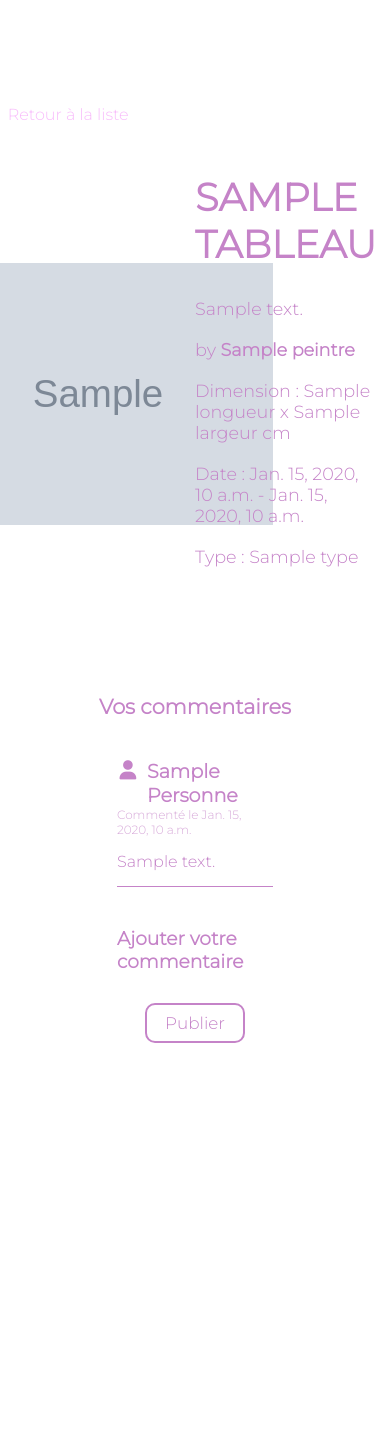
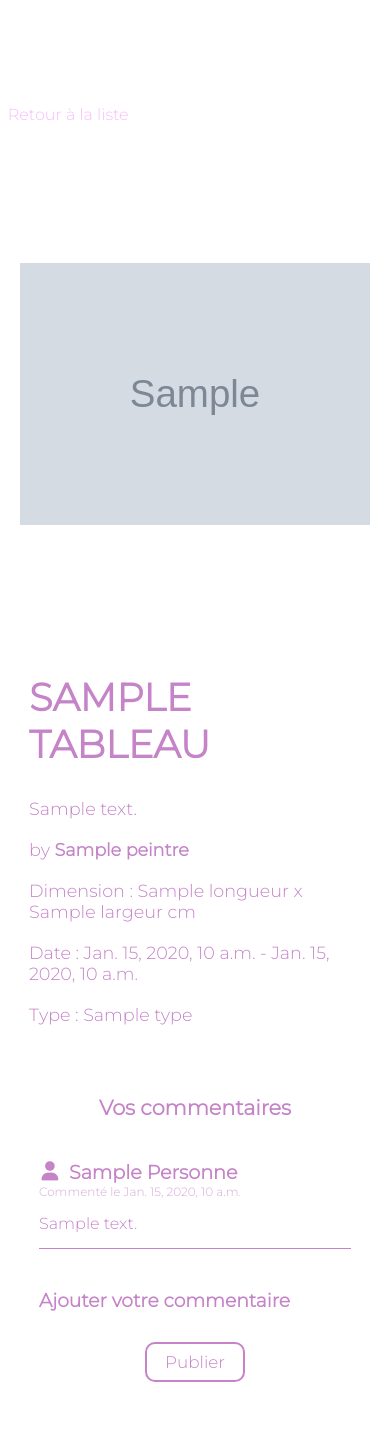
Before and after one commit to matteobnvl/les_tableaux_de_nadine_et_alain, a Django app: template blog/templates/blog/tableau_detail.html in a window 390 px wide. Shown: the part 84-1538 px from the top of the page. Before the commit the page ends 1127 px from the top, so only its background shows below. Run offline with Django 3.2, Linux system fonts and the light colour scheme; the template is opened without the code that fills it: most values are stand-ins (such as "Sample title", 1, 10 or a date in 2020); grey boxes marked "Sample" are stand-in pictures; some libraries are stand-ins or nearby versions; some web fonts are replaced.

Commit message:
style responsive detail tableaux

```diff
--- a/blog/static/css/style.css
+++ b/blog/static/css/style.css
@@ -601,6 +601,7 @@ button:hover
     display: flex;
     justify-content: space-between;
     position: relative;
+    flex-wrap: wrap;
 }
 
 .detail-image{
@@ -1306,4 +1307,28 @@ button:hover
     .admin-liste{
         padding-top: 10vh;
     }
+
+    .commentaire{
+        width: 80%;
+    }
+
+    .contain-commentaire {
+        width: 100%;
+    }
+
+    .contain-detail form {
+        width: 80%;
+    }
+
+    .detail-texte{
+        width: 80%;
+        margin: auto;
+    }
+
+    .detail-image{
+        width: 100%;
+    }
+
+
+
 }
```
